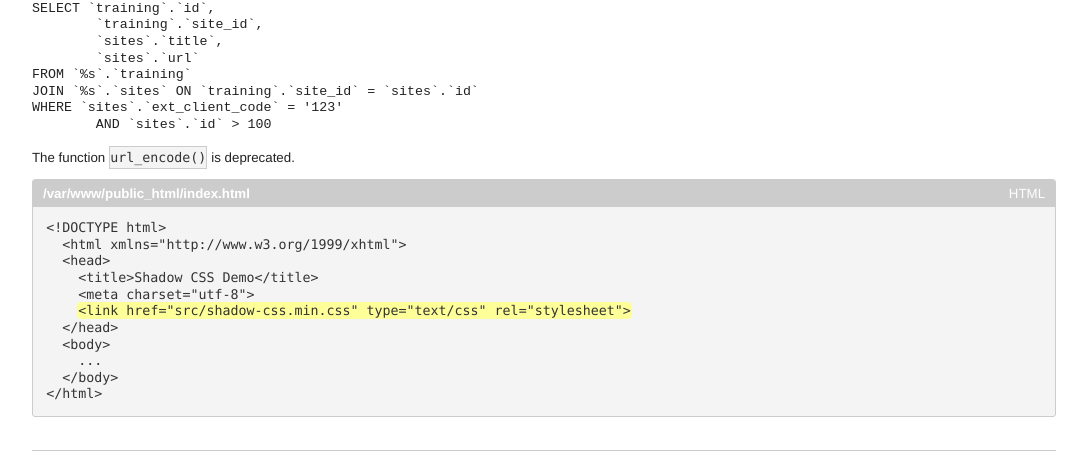
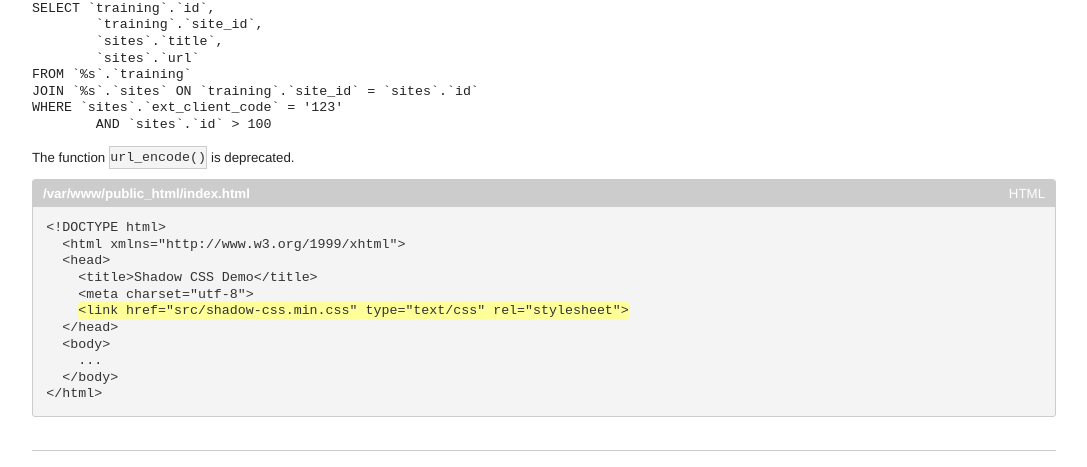
Before and after one commit to ahosgood/Arable, a plain HTML site: page demo/index.html in a window 1280 px wide. Shown: the part 2290-2757 px from the top of the page, without its empty margins (96-1183 px from the left). Drawn offline with Linux system fonts and the light colour scheme.

Commit message:
Updates to <code> element
Version 4.2.3

```diff
--- a/src/css/arable.scss
+++ b/src/css/arable.scss
@@ -5,8 +5,8 @@
  * Useful and stylish CSS
  * --------------------------------------------------------------------------------
  * Author:      Andrew Hosgood
- * Version:     4.2.2
- * Date:        03/10/2014
+ * Version:     4.2.3
+ * Date:        10/10/2014
  * ================================================================================
  */
 
--- a/src/css/modules/text.scss
+++ b/src/css/modules/text.scss
@@ -83,6 +83,7 @@ code {
 
 	display: block;
 
+	font-family: "Courier New", Courier, monospace, mono;
 	font-weight: 400;
 	line-height: 1.25em;
 	white-space: pre-wrap;
@@ -90,19 +91,19 @@ code {
 
 pre {
 	@include basefontsize;
-	font-family: "Courier New", Courier, monospace, mono;
+}
+
+code {
+	font-size: 1em;
 }
 
 code,
 pre.code {
-	padding: 1em;
-
 	position: relative;
 
 	overflow: auto;
 
 	color: #333;
-	font-family: Monaco, "Courier New", Courier, monospace, mono;
 	white-space: pre;
 
 	background-color: #F4F4F4;
@@ -112,6 +113,8 @@ pre.code {
 }
 
 pre.code {
+	padding: 1em;
+
 	em {
 		font-style: normal;
 		//font-weight: 700;
@@ -185,10 +188,8 @@ dl,
 table {
 	code {
 		margin: 0 0.1em;
-		padding: 0;
 		display: inline-block;
 
-		font-size: 1em;
 		font-weight: 400;
 		vertical-align: bottom;
 		line-height: inherit;
```
Also changed, not shown: src/css/arable.css, src/css/arable.min.css, 2 other files.
